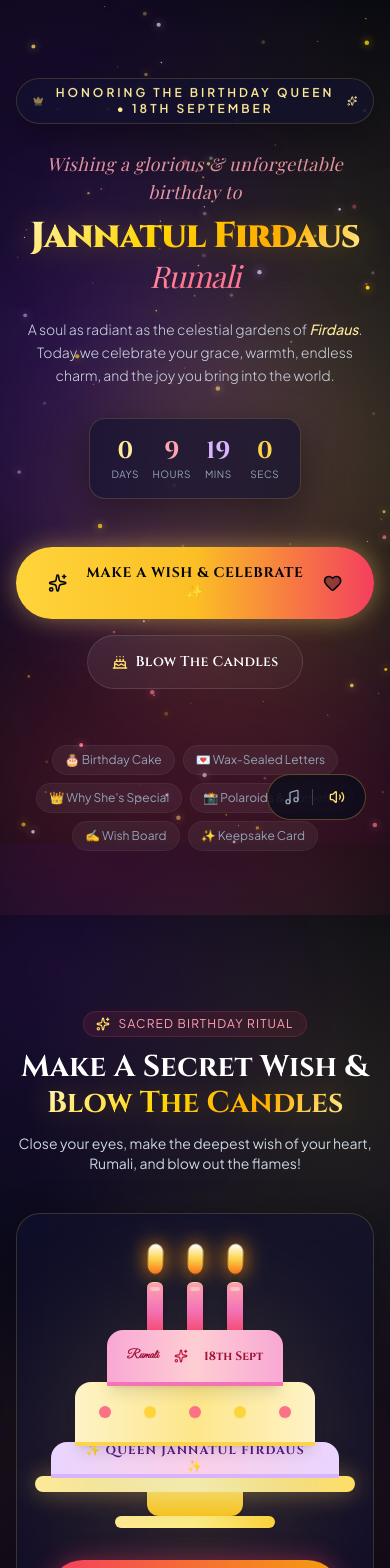
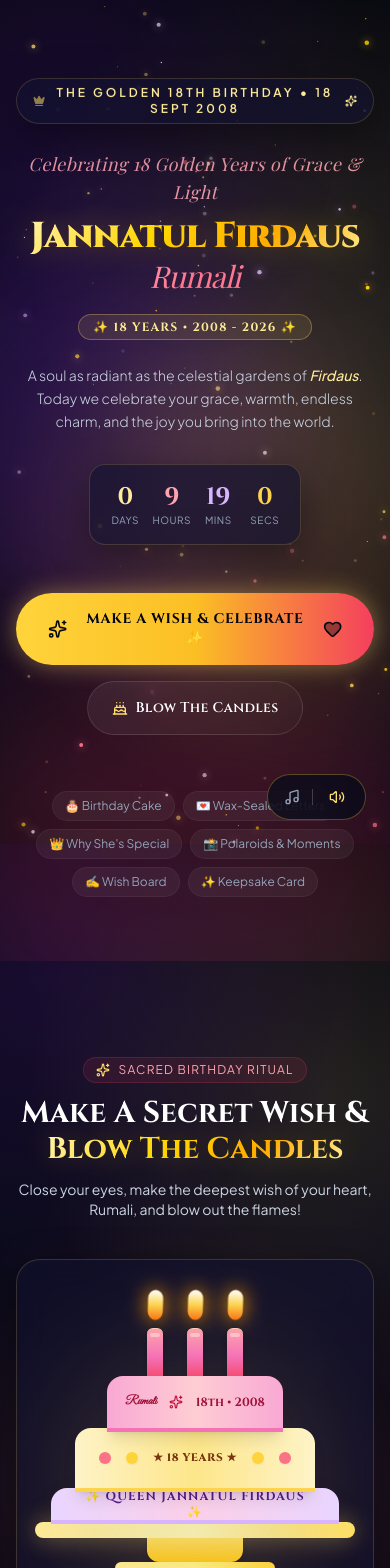
Before and after one commit to Saad200724/jannatul-firdaus-rumali-birthday, a React (Vite) app: page / in a window 390 px wide. Shown: the top 1568 px of the page. Built offline with nearby package versions, Linux system fonts and the light colour scheme; a web font is replaced by a local one.

Commit message:
feat: highlight 2008 birth year and 18th golden birthday milestone

```diff
--- a/src/components/BirthdayCake.tsx
+++ b/src/components/BirthdayCake.tsx
@@ -81,14 +81,14 @@ export const BirthdayCake: React.FC = () => {
           <div className="relative w-44 sm:w-52 h-14 bg-gradient-to-r from-pink-300 via-rose-200 to-pink-300 rounded-t-2xl shadow-lg border-b-4 border-pink-400 flex items-center justify-around px-3 z-20">
             <span className="text-xs text-rose-800 font-script font-bold text-sm">Rumali</span>
             <Sparkles className="w-3.5 h-3.5 text-rose-700" />
-            <span className="text-xs text-rose-800 font-cinzel font-bold">18th Sept</span>
+            <span className="text-xs text-rose-800 font-cinzel font-bold">18th • 2008</span>
           </div>
 
           {/* Tier 2 (Middle Tier) */}
           <div className="relative w-60 sm:w-72 h-16 bg-gradient-to-r from-amber-100 via-amber-200 to-amber-100 rounded-t-2xl shadow-lg border-b-4 border-amber-300 flex items-center justify-between px-6 z-10 -mt-1">
             <div className="w-3 h-3 rounded-full bg-rose-400 shadow-sm"></div>
             <div className="w-3 h-3 rounded-full bg-gold-500 shadow-sm"></div>
-            <div className="w-3 h-3 rounded-full bg-rose-400 shadow-sm"></div>
+            <span className="text-[11px] font-cinzel font-extrabold text-amber-900 tracking-wider">★ 18 YEARS ★</span>
             <div className="w-3 h-3 rounded-full bg-gold-500 shadow-sm"></div>
             <div className="w-3 h-3 rounded-full bg-rose-400 shadow-sm"></div>
           </div>
@@ -150,7 +150,7 @@ export const BirthdayCake: React.FC = () => {
 
               <div className="p-4 rounded-2xl bg-midnight-950/60 border border-white/10 text-slate-200 text-sm leading-relaxed text-left font-light">
                 <p>
-                  Dear <strong>Rumali</strong>, on this 18th of September, may your coming year be wrapped in boundless joy, divine peace, triumphant success, and unconditional warmth. May you always walk with your signature grace and infectious light! 🌟
+                  Dear <strong>Rumali</strong>, on this Golden 18th Birthday (Born 18th September 2008), may your adult journey be wrapped in boundless joy, divine peace, triumphant success, and unconditional warmth. May you always walk with your signature grace and infectious light! 🌟
                 </p>
               </div>
 
--- a/src/components/BirthdayKeepsake.tsx
+++ b/src/components/BirthdayKeepsake.tsx
@@ -1,5 +1,5 @@
 import React, { useRef, useState } from 'react';
-import { Award, Download, Crown, Check } from 'lucide-react';
+import { Award, Download, Crown, Check, Heart } from 'lucide-react';
 import html2canvas from 'html2canvas';
 import { soundFx } from '../utils/audio';
 import { triggerLuxuryConfetti } from '../utils/confetti';
@@ -86,23 +86,27 @@ export const BirthdayKeepsake: React.FC = () => {
 
             {/* Honorary Title Badge */}
             <div className="inline-block px-6 py-2 rounded-full bg-white/5 border border-gold-400/40 text-gold-200 font-cinzel text-sm sm:text-base font-bold shadow-sm">
-              ✨ Queen of Starlight & Grace ✨
+              ✨ 18th Golden Birthday • Queen of Grace ✨
             </div>
 
             <p className="text-slate-300 text-xs sm:text-sm max-w-lg mx-auto font-light leading-relaxed">
-              In celebration of your birthday on <strong>18th September</strong>. In recognition of your immense kindness, radiant smile, brilliant intellect, and the pure joy you bestow upon everyone blessed to know you.
+              Commemorating 18 luminous years of life since <strong>18th September 2008</strong>. In recognition of your immense kindness, radiant smile, brilliant intellect, and the pure joy you bestow upon the universe.
             </p>
 
             {/* Signature & Date Ribbon */}
             <div className="pt-6 border-t border-gold-400/20 flex justify-between items-end px-4">
               <div className="text-left space-y-1">
-                <span className="block text-[10px] uppercase text-slate-400 tracking-wider">Date of Honor</span>
-                <span className="font-cinzel text-sm font-bold text-gold-300">18th September</span>
+                <span className="block text-[10px] uppercase text-slate-400 tracking-wider">Date of Birth</span>
+                <span className="font-cinzel text-sm font-bold text-gold-300">18 Sept 2008</span>
+              </div>
+
+              <div className="w-12 h-12 rounded-full border border-gold-400/40 flex items-center justify-center text-rose-400">
+                <Heart className="w-6 h-6 fill-rose-400" />
               </div>
 
               <div className="text-right space-y-1">
-                <span className="block text-[10px] uppercase text-slate-400 tracking-wider">Royal Seal</span>
-                <span className="font-script text-xl text-rose-300">Celebration Team ✨</span>
+                <span className="block text-[10px] uppercase text-slate-400 tracking-wider">Milestone</span>
+                <span className="font-cinzel text-xs font-bold text-rose-300">18 Golden Years ✨</span>
               </div>
             </div>
           </div>
--- a/src/components/HeroSection.tsx
+++ b/src/components/HeroSection.tsx
@@ -67,7 +67,7 @@ export const HeroSection: React.FC = () => {
         <div className="inline-flex items-center gap-2 px-4 py-1.5 rounded-full glass-panel border border-gold-400/40 text-gold-300 shadow-gold-glow/20 animate-float">
           <Crown className="w-4 h-4 text-gold-400 fill-gold-400 animate-pulse" />
           <span className="text-xs uppercase tracking-[0.25em] font-semibold">
-            Honoring The Birthday Queen • 18th September
+            The Golden 18th Birthday • 18 Sept 2008
           </span>
           <Sparkles className="w-4 h-4 text-gold-300" />
         </div>
@@ -75,7 +75,7 @@ export const HeroSection: React.FC = () => {
         {/* Main Grand Typography */}
         <div className="space-y-3">
           <p className="text-lg md:text-xl text-rose-300/90 font-serif italic tracking-wide">
-            Wishing a glorious & unforgettable birthday to
+            Celebrating 18 Golden Years of Grace & Light
           </p>
           <h1 className="text-4xl sm:text-6xl md:text-7xl lg:text-8xl font-black font-cinzel tracking-tight leading-none text-white drop-shadow-2xl">
             <span className="block gold-gradient-text">Jannatul Firdaus</span>
@@ -83,6 +83,11 @@ export const HeroSection: React.FC = () => {
               Rumali
             </span>
           </h1>
+          <div className="inline-flex items-center gap-3 pt-2">
+            <span className="px-3.5 py-1 rounded-full bg-gold-400/10 border border-gold-400/30 text-gold-300 text-xs sm:text-sm font-cinzel font-bold tracking-widest">
+              ✨ 18 YEARS • 2008 - 2026 ✨
+            </span>
+          </div>
         </div>
 
         {/* Subtitle / Meaning */}
```
Also changed, not shown: index.html (+2 -2 lines).
